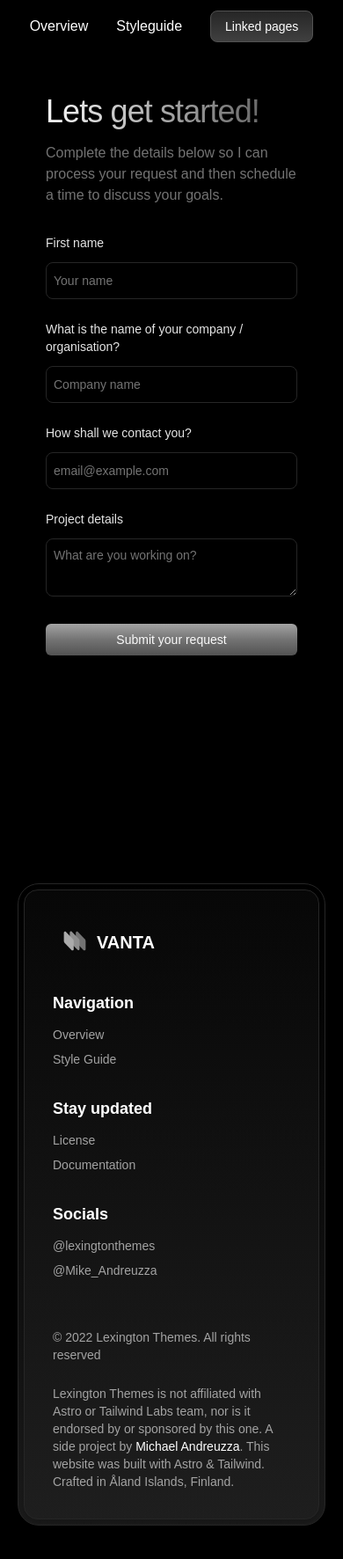
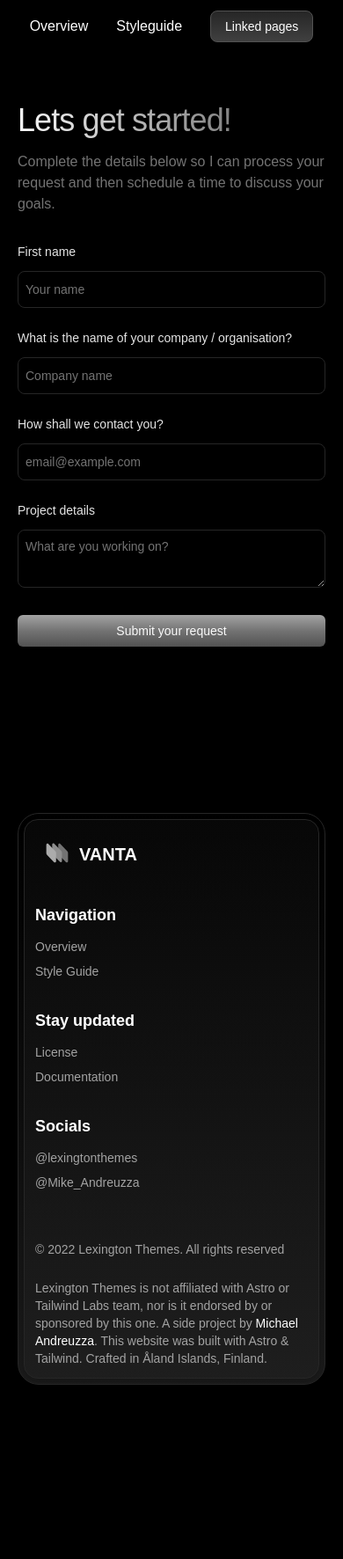
Before and after one commit to Siyammahdi/lexington-starter, a Next.js app: page /contact in a window 390 px wide. Shown: the top 1772 px of the page at 88% size. After the commit the page ends 1654 px from the top, so only its background shows below. Built offline with nearby package versions, Linux system fonts and the light colour scheme.

Commit message:
responsive issues fixed

```diff
--- a/src/app/about/Contact.tsx
+++ b/src/app/about/Contact.tsx
@@ -20,7 +20,7 @@ const Contact = () => {
           </div>
 
           <div>
-            <h3 className="text-xl  mb-3">New York</h3>
+            <h3 className="text-xl mb-3">New York</h3>
             <p className="text-neutral-400 text-sm">
               886 Walter Street
               <br />
--- a/src/app/contact/Form.tsx
+++ b/src/app/contact/Form.tsx
@@ -4,7 +4,7 @@ import { Button } from "@/components/ui/button";
 export default function ContactForm() {
   return (
     <div className=" text-neutral-800 min-h-screen flex items-center justify-center">
-      <div className="max-w-md w-full p-8">
+      <div className="max-w-md w-full">
         <GradientTitle className="text-4xl" text="Lets get started!" />
         <p className="text-neutral-500 mb-8">
           Complete the details below so I can process your request and then schedule a time to discuss your goals.
--- a/src/app/homepage/Banner.tsx
+++ b/src/app/homepage/Banner.tsx
@@ -17,7 +17,7 @@ const Banner = () => {
             </div>
             <div className='flex flex-col lg:flex-row justify-between items-center h-full mt-20 lg:mt-0'>
                 <div className='lg:w-1/2'>
-                    <h1 className="w-4/5 pb-2 text-4xl leading-normal font-normal tracking-tight text-transparent bg-gradient-to-r from-neutral-50 via-neutral-400 to-neutral-600 bg-clip-text font-display">
+                    <h1 className="md:w-4/5 pb-2 text-4xl leading-normal font-normal tracking-tight text-transparent bg-gradient-to-r from-neutral-50 via-neutral-400 to-neutral-600 bg-clip-text font-display">
                         Unleash your potential
                             through seamless online
                         learning from today
--- a/src/app/homepage/Courses.tsx
+++ b/src/app/homepage/Courses.tsx
@@ -9,7 +9,7 @@ const CoursesSection: React.FC = () => {
     return (
         <section className="g-gradient-to-b from-black to-neutral-800 rounded-3xl border border-neutral-800 text-white">
             <div className='bg-gradient-to-b from-black to-neutral-800 rounded-3xl border border-neutral-800 m-[6px]'>
-                <div className="max-w-5xl mx-auto grid grid-cols-1 lg:grid-cols-2 items-center gap-12 p-5 lg:p-10 ">
+                <div className="max-w-5xl mx-auto grid grid-cols-1 lg:grid-cols-2 items-center gap-12 p-3 lg:p-10 ">
                     {/* Left Section */}
                     <div>
                         <GradientTitle className="text-2xl md:text-3xl lg:text-5xl" text="Explore our most popular courses" />
--- a/src/app/homepage/Features.tsx
+++ b/src/app/homepage/Features.tsx
@@ -11,7 +11,7 @@ interface CardProps {
 
 const Card: React.FC<CardProps> = ({ icon, title, description }) => {
     return (
-        <div className="bg-gradient-to-b from-[#101010] to-neutral-900 p-8 border border-neutral-800 rounded-2xl shadow-sm space-y-4">
+        <div className="bg-gradient-to-b from-[#101010] to-neutral-900 p-3 md:p-8 border border-neutral-800 rounded-2xl shadow-sm space-y-4">
             <div className='p-2 bg-neutral-800 border border-neutral-700 rounded-full w-fit'>
             <div className="text-gray-200 text-xl">{icon}</div>
             </div>
--- a/src/app/homepage/WhyVanta.tsx
+++ b/src/app/homepage/WhyVanta.tsx
@@ -6,7 +6,7 @@ const WhyVanta = () => {
     return (
         <div>
             <div className='bg-gradient-to-b from-black to-neutral-800 rounded-3xl border border-neutral-800'>
-                <div className="bg-gradient-to-b from-neutral-950 to-neutral-800 rounded-2xl border border-neutral-800 shadow-md m-[6px] flex flex-col lg:flex-row space-y-4 px-10 py-16 ">
+                <div className="bg-gradient-to-b from-neutral-950 to-neutral-800 rounded-2xl border border-neutral-800 shadow-md m-[6px] flex flex-col lg:flex-row space-y-4 p-3 md:px-8 py-16 ">
                     <div className='lg:w-1/2 '>
                         <GradientTitle text='Why learning from Vanta' />
                         <p className="text-neutral-400">Looking to expand your skills and explore your creativity? Our hands-on creative classes are the perfect way to learn at your own pace and discover new talents.</p>
--- a/src/components/Shared/Footer.tsx
+++ b/src/components/Shared/Footer.tsx
@@ -4,12 +4,12 @@ import logo from '../../../public/assets/logo.svg'
 
 const Footer = () => {
     return (
-        <footer className="max-w-5xl mx-auto text-white pb-20 pt-40 px-5">
+        <footer className="max-w-5xl mx-auto text-white pb-20 pt-20 md:pt-40 px-5">
 
 
             <div className='bg-gradient-to-b from-black/70 to-neutral-800/70 rounded-3xl border border-neutral-800'>
                 <div className="bg-gradient-to-b from-neutral-900/30 to-neutral-800/30 rounded-2xl border border-neutral-800 shadow-md m-[6px] text-left space-y-4 ">
-                    <div className="container mx-auto p-8 lg:p-24">
+                    <div className="container mx-auto p-3 md:p-8 lg:p-24">
                         <div className="flex flex-col md:flex-row justify-between items-start gap-8">
                             {/* Brand Section */}
                             <div className='flex items-center'>
```
Also changed, not shown: src/app/homepage/SkillJourney.tsx (+1 -1 lines).
